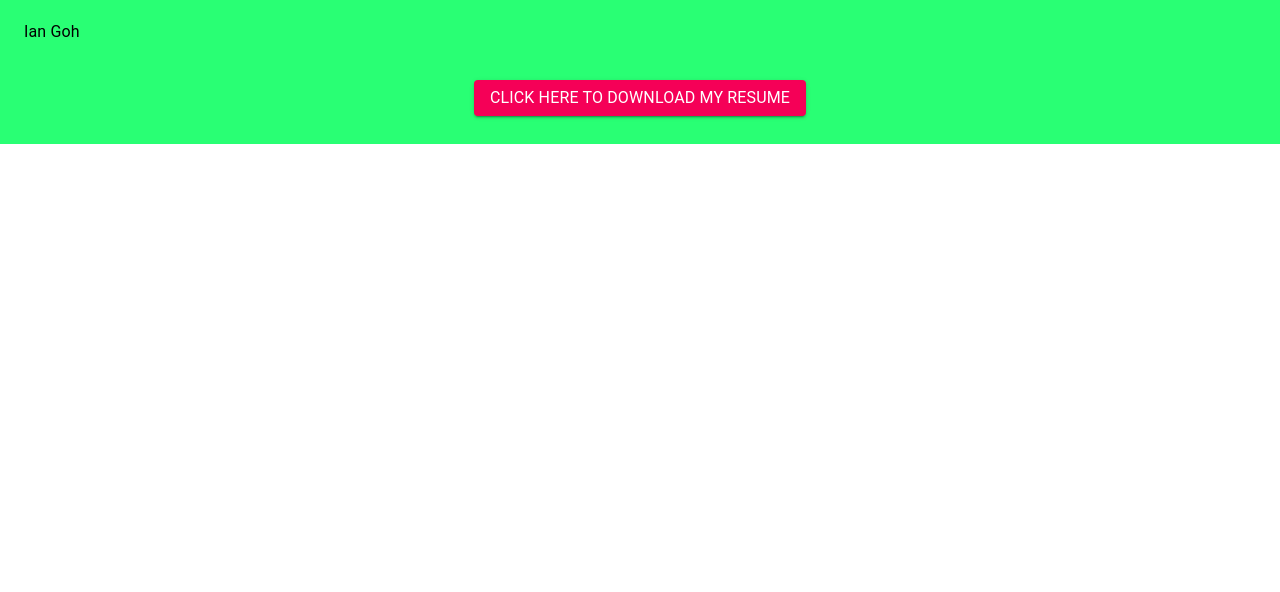
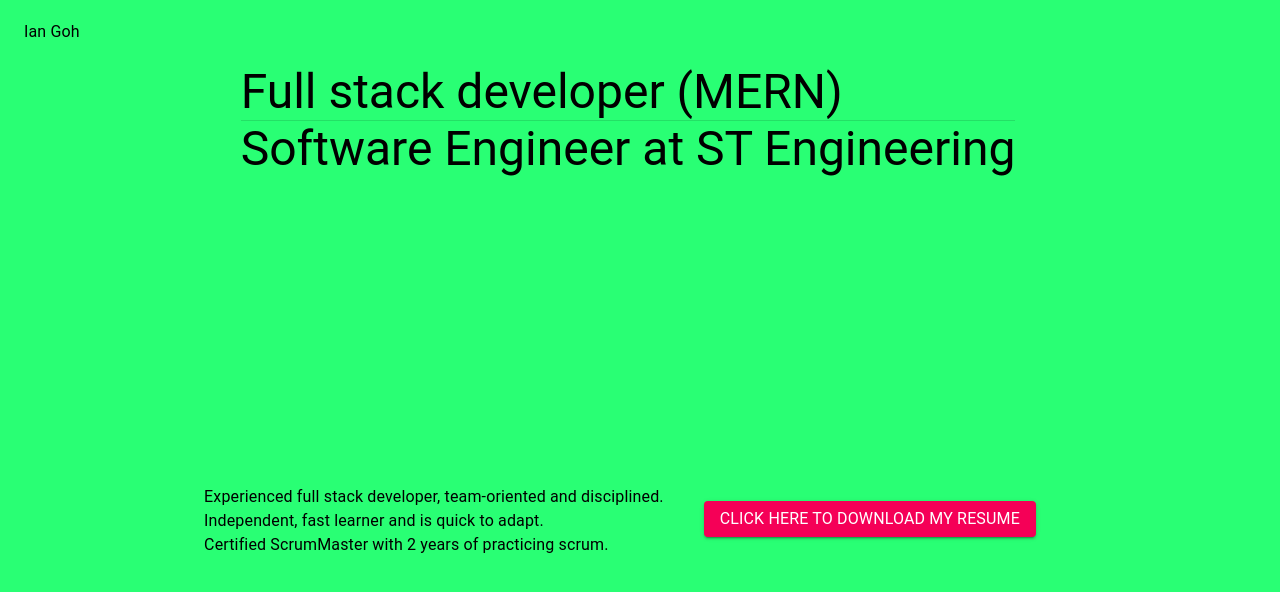
Before and after one commit to iangoh94/iangoh-blog, a React (Create React App) app: page / in a window 1280 px wide. Shown: the top 592 px of the page. Built offline with nearby package versions, Linux system fonts and the light colour scheme.

Commit message:
Add more information and Grid layout

```diff
--- a/src/main/Main.tsx
+++ b/src/main/Main.tsx
@@ -1,6 +1,6 @@
 import React from 'react';
 import { makeStyles, Theme } from '@material-ui/core/styles';
-import { Button, Grid, Typography } from '@material-ui/core';
+import { Button, Divider, Grid, Typography } from '@material-ui/core';
 import TopAppBar from '../components/TopAppBar';
 import Clock from '../components/Clock';
 
@@ -16,6 +16,10 @@
     padding: theme.spacing(2),
     textAlign: 'center',
     color: theme.palette.text.secondary,
+  },
+  content: {
+    height: '100vh',
+    width: '100%',
   }
 }));
 
@@ -30,15 +34,32 @@
     <div className={classes.root}>
       <TopAppBar />
 
-      <Grid container spacing={3}>
+      <Grid className={classes.content} container justify="center" spacing={3}>
         {/* <Grid item xs={12}>
           <div className={classes.paper}>
             <Clock />
           </div>
         </Grid> */}
 
+        <Grid item>
+          <Typography display="block" variant="h3">
+            Full stack developer (MERN)
+            <Divider></Divider>
+            Software Engineer at ST Engineering
+          </Typography>
+        </Grid>
 
-        <Grid item xs={12}>
+        <Grid item>
+          <Typography variant="body1">
+              Experienced full stack developer, team-oriented and disciplined.
+              <br></br>
+              Independent, fast learner and is quick to adapt.
+              <br></br>
+              Certified ScrumMaster with 2 years of practicing scrum.
+            </Typography>
+        </Grid>
+
+        <Grid item>
           <div className={classes.paper}>
             <Button
               variant="contained"
```
